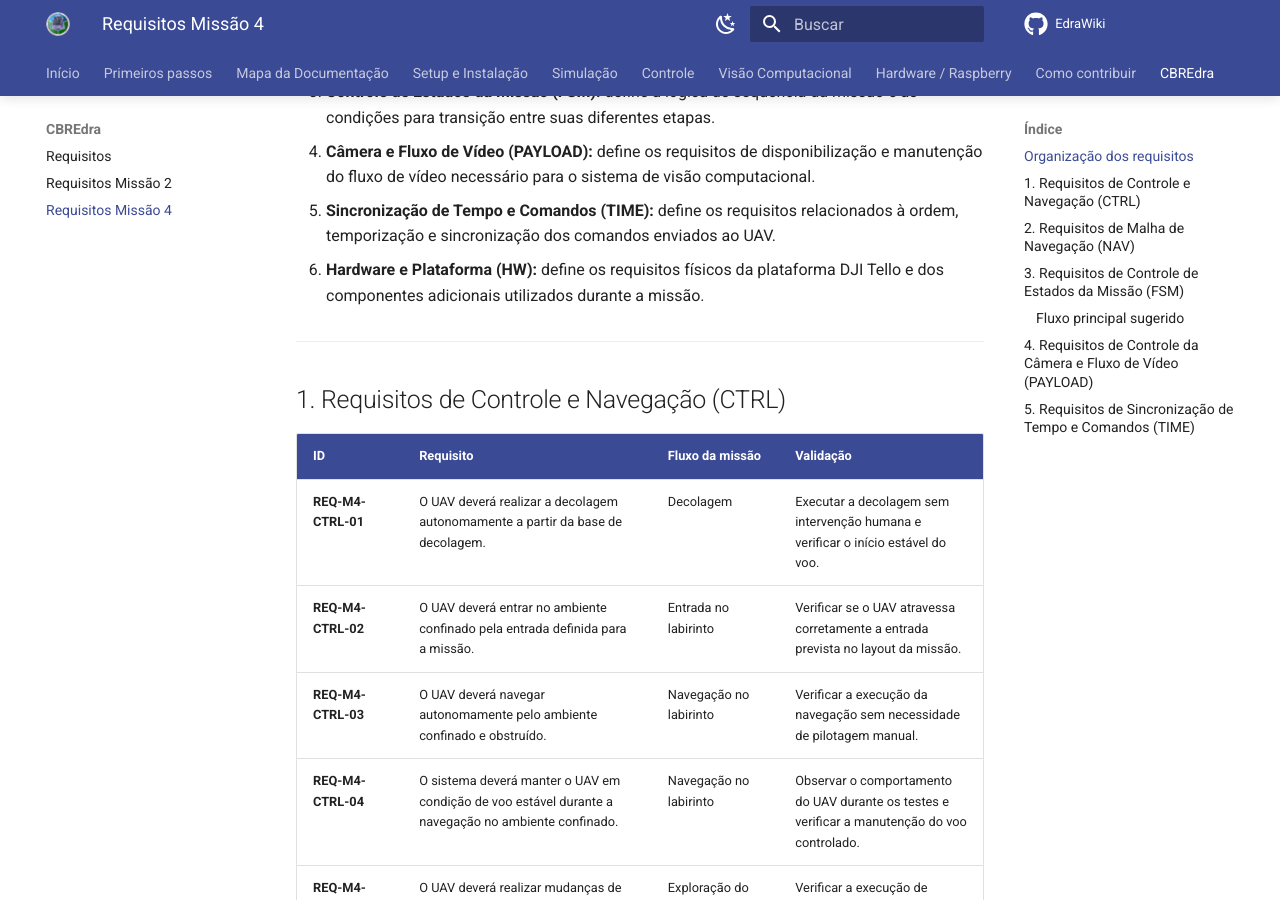
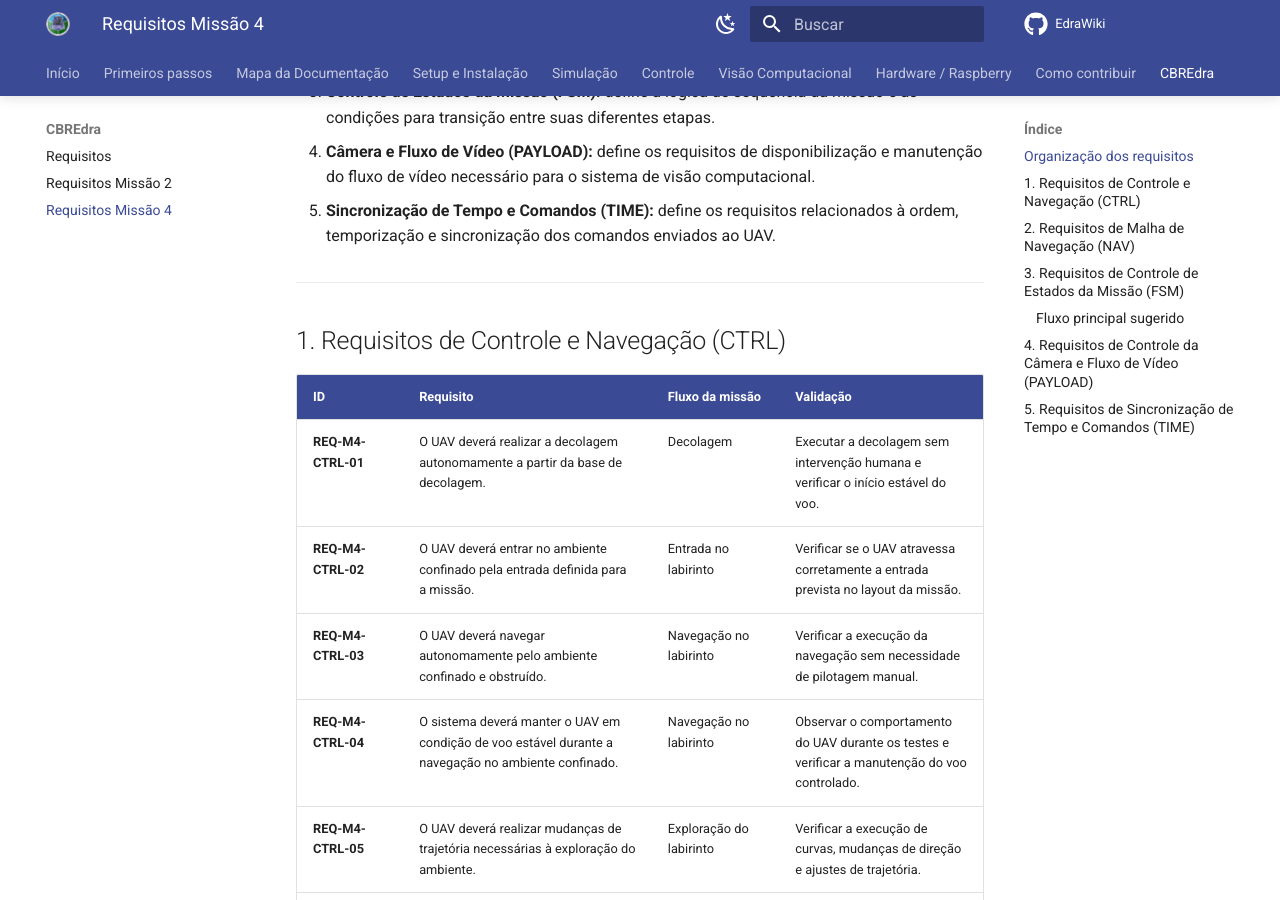
Before and after one commit to edra-unb-fga/EdraWiki, an MkDocs documentation site: the page built from docs/CBREdra/missao-4-tello-controle.md, in a window 1280 px wide and 900 px high, scrolled down 444 px. Built offline with MkDocs 1.6.1 and Material for MkDocs 9.7.7, drawn with Linux system fonts in a browser that asks for light colours; comment, search, counter and statistics services are not loaded.

Commit message:
Update missao-4-tello-controle.md

```diff
--- a/docs/CBREdra/missao-4-tello-controle.md
+++ b/docs/CBREdra/missao-4-tello-controle.md
@@ -14,7 +14,6 @@ Os requisitos foram organizados de acordo com a função de cada subsistema dent
 
 5. **Sincronização de Tempo e Comandos (TIME):** define os requisitos relacionados à ordem, temporização e sincronização dos comandos enviados ao UAV.
 
-6. **Hardware e Plataforma (HW):** define os requisitos físicos da plataforma DJI Tello e dos componentes adicionais utilizados durante a missão.
 
 ---
 
```
